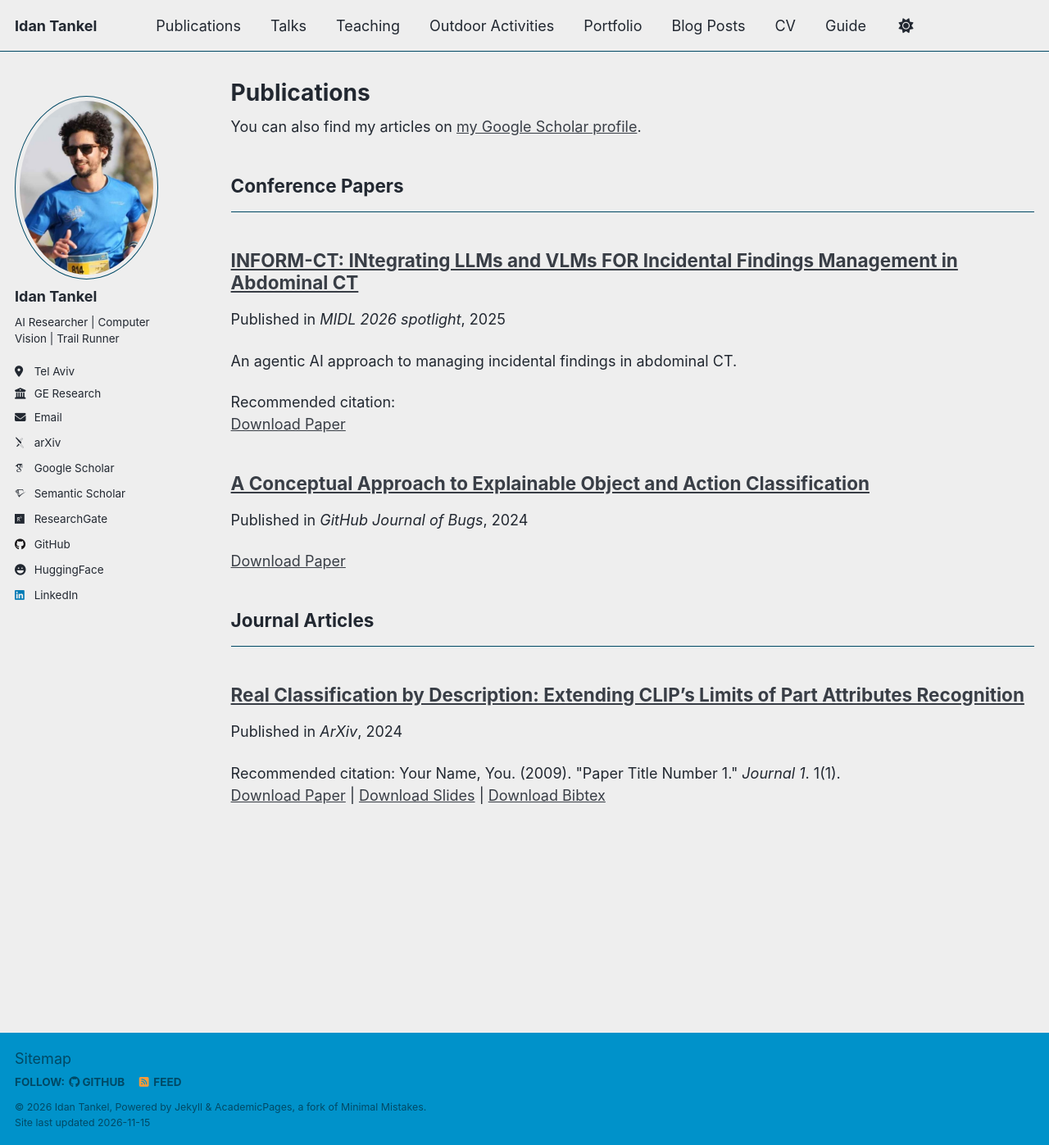
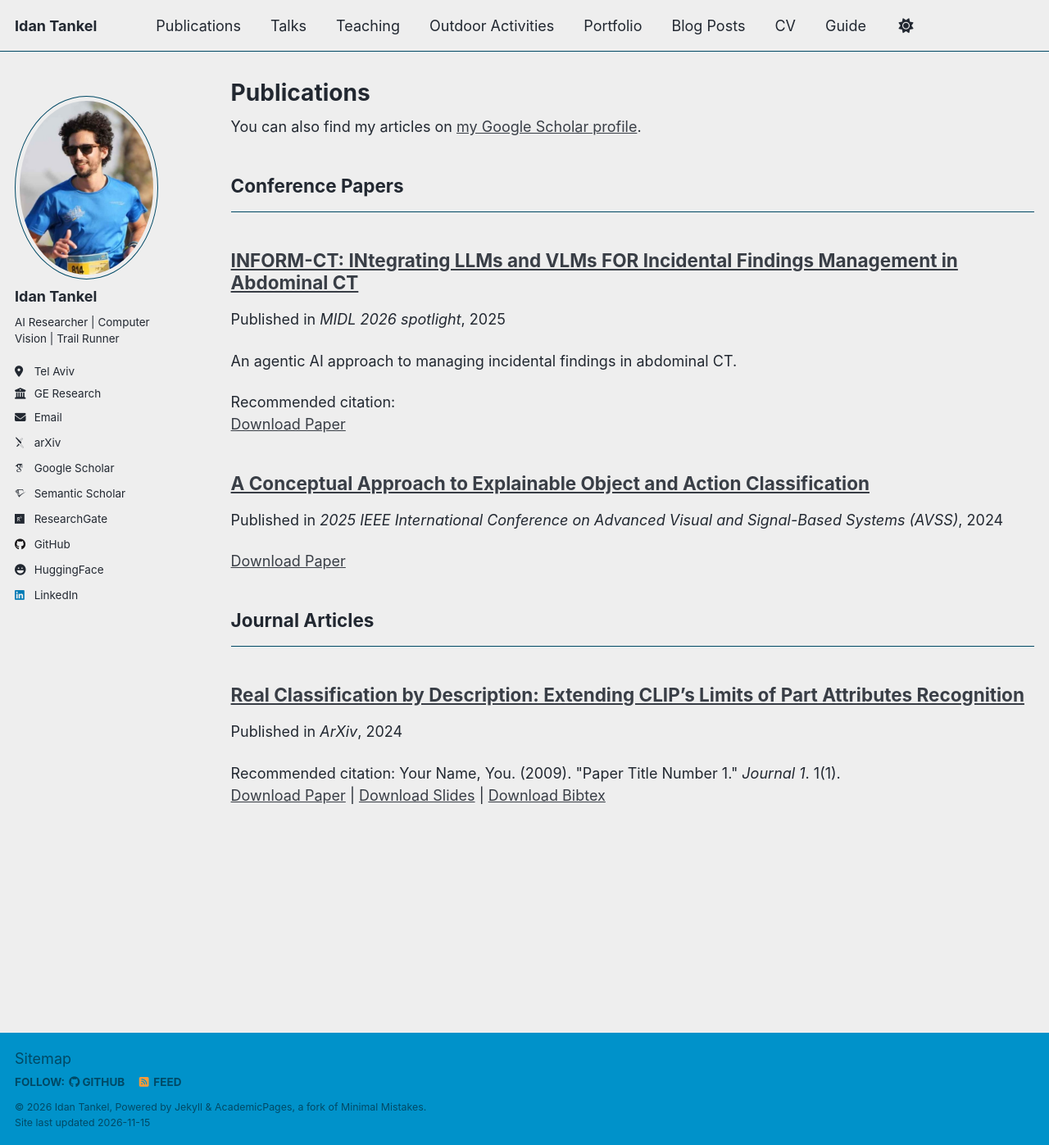
Before and after one commit to idan-tankel/idan-tankel.github.io, a Jekyll site: the page built from _pages/publications.html, in a window 1280 px wide and 1397 px high. Shown: the whole window at 82% size. Built offline with Jekyll 4.4.1, drawn with Linux system fonts in a browser that asks for light colours; some web fonts are replaced; a script that is not in the unit is left out.

Commit message:
Update publication data

```diff
--- a/_data/cv.json
+++ b/_data/cv.json
@@ -72,7 +72,7 @@
     },
     {
       "name": "A Conceptual Approach to Explainable Object and Action Classification",
-      "publisher": "GitHub Journal of Bugs",
+      "publisher": "2025 IEEE International Conference on Advanced Visual and Signal-Based Systems (AVSS)",
       "releaseDate": "2024-12-01",
       "website": "https://ieeexplore.ieee.org/abstract/document/11149727",
       "summary": ""
```
Also changed, not shown: _publications/2024-02-17-paper-title-number-4.md (+1 -1 lines).
